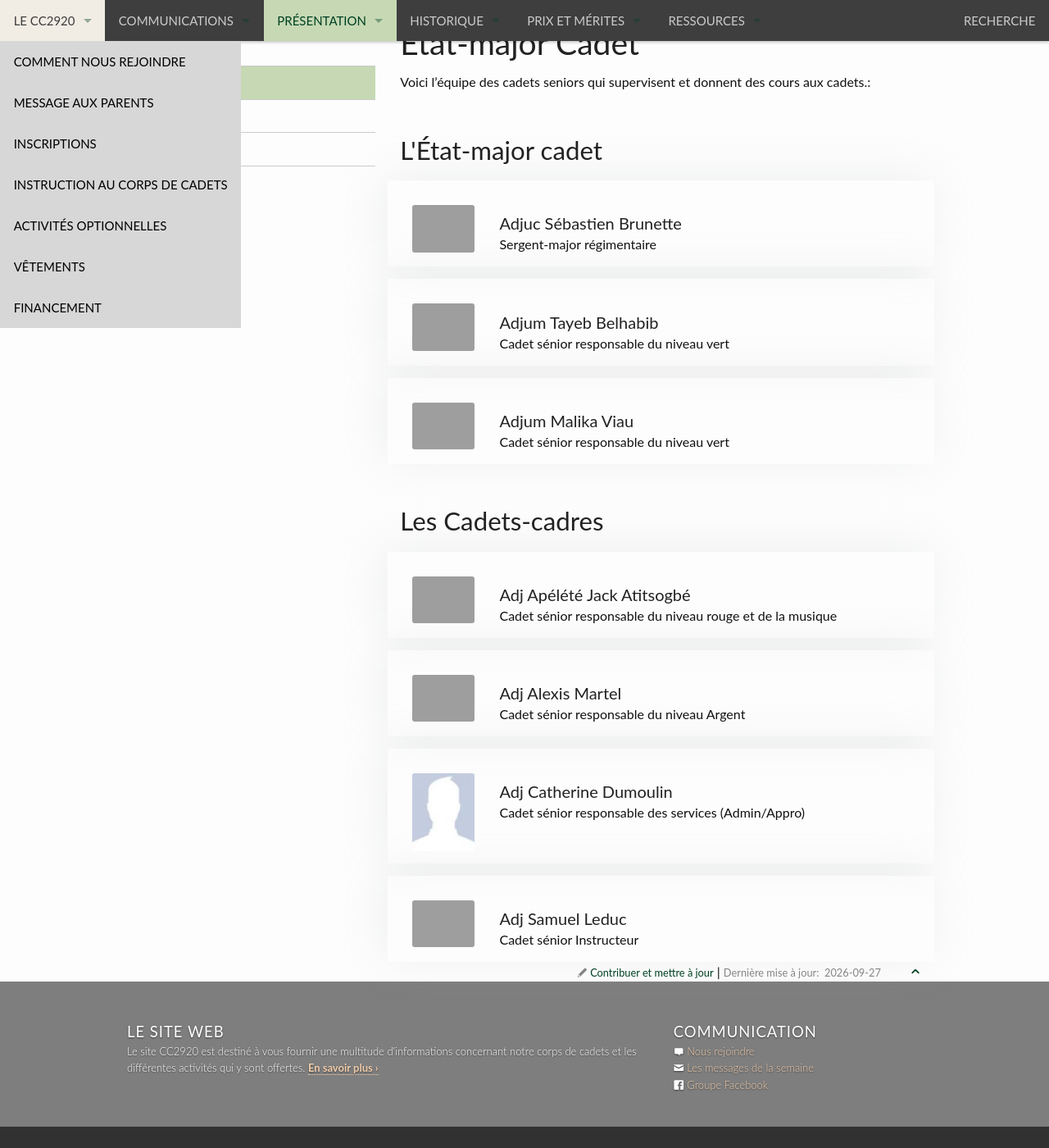
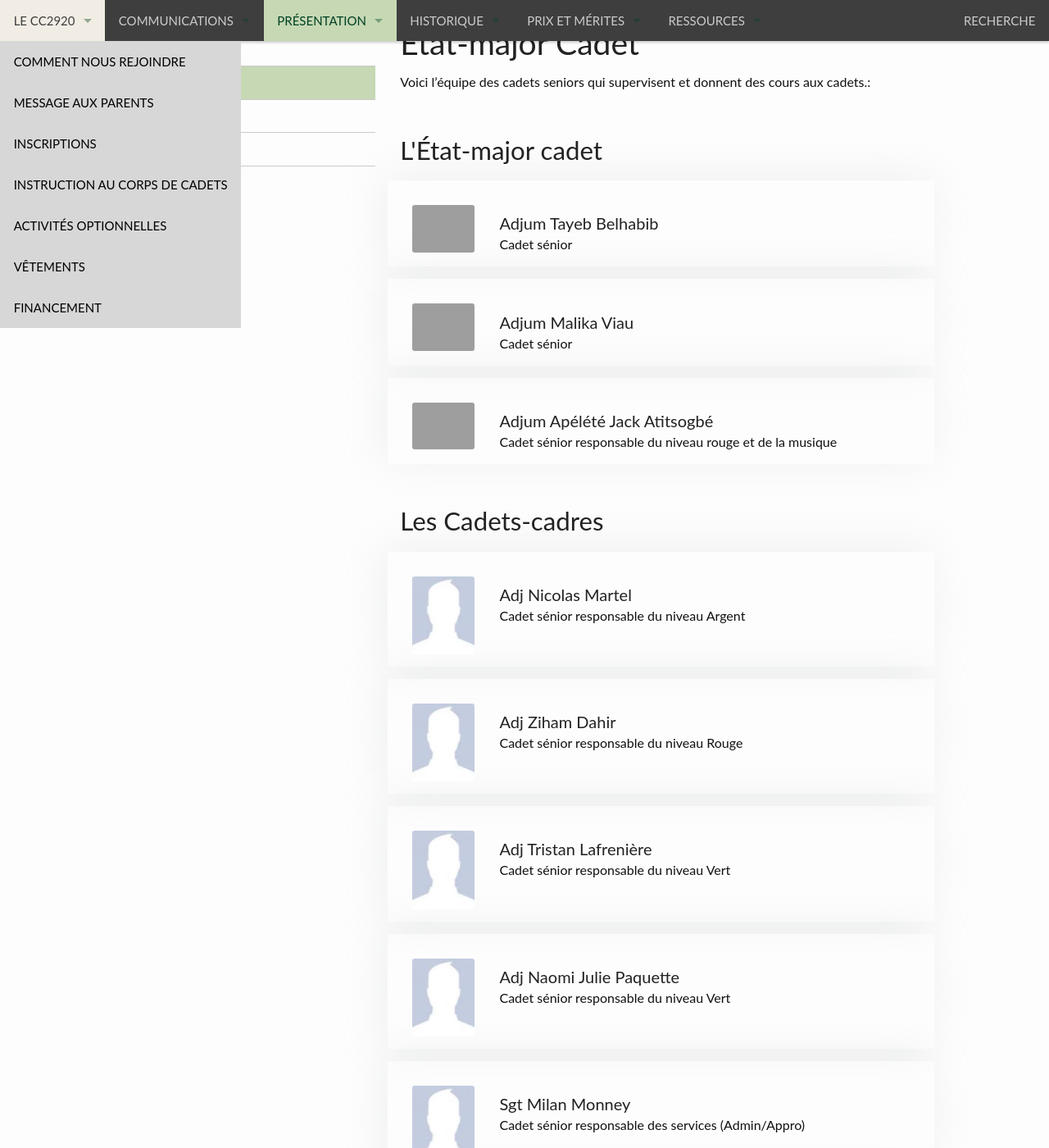
Before and after one commit to CC2920/web, a Jekyll site: the page built from _presentation/etat-major-cadet.md, in a window 1280 px wide and 1400 px high, scrolled down 360 px. Shown: the whole window at 82% size. Built offline with Jekyll 4.4.1, drawn with Linux system fonts in a browser that asks for light colours; some of the changed text lies outside the part shown.

Commit message:
Modify cadet details and add new entries
Updated cadet titles and added new cadets to the list.

```diff
--- a/_presentation/etat-major-cadet.md
+++ b/_presentation/etat-major-cadet.md
@@ -12,20 +12,19 @@ navigationKey: presentation
 #
 les-cadets-major:
     - cadet:
-      name: "Adjuc Sébastien Brunette"
-      title: "Sergent-major régimentaire"
-      picture: "/docs/cadets-cadres/CC2920-Adjuc-Brunette.jpg"
-
-    - cadet:
       name: "Adjum Tayeb Belhabib"
-      title: "Cadet sénior responsable du niveau vert"
+      title: "Cadet sénior"
       picture: "/docs/cadets-cadres/CC2920-Adjum-Belhabib.jpg"
 
     - cadet:
       name: "Adjum Malika Viau"
-      title: "Cadet sénior responsable du niveau vert"
+      title: "Cadet sénior"
       picture: "/docs/cadets-cadres/CC2920-Adjum-Viau.jpg"
 
+    - cadet:
+      name: Adjum Apélété Jack Atitsogbé
+      title: Cadet sénior responsable du niveau rouge et de la musique
+      picture: "/docs/cadets-cadres/CC2920-Adj-Atitsogbé.jpg"
 
 # Chaque groupe contient une list d'items représentant un cadet(te).
 #
@@ -34,26 +33,35 @@ les-cadets-major:
 #
 #
 les-cadets-cadres:
+    - cadet:
+      name: Adj Nicolas Martel
+      title: Cadet sénior responsable du niveau Argent
+      picture:
 
     - cadet:
-      name: Adj Apélété Jack Atitsogbé
-      title: Cadet sénior responsable du niveau rouge et de la musique
-      picture: "/docs/cadets-cadres/CC2920-Adj-Atitsogbé.jpg"
+      name: Adj Ziham Dahir
+      title: Cadet sénior responsable du niveau Rouge
+      picture:
 
     - cadet:
-      name: Adj Alexis Martel
-      title: Cadet sénior responsable du niveau Argent
-      picture:  "/docs/cadets-cadres/CC2920-Adj-Martel.jpg"
+      name: Adj Tristan Lafrenière
+      title: Cadet sénior responsable du niveau Vert
+      picture:
 
     - cadet:
-      name: Adj Catherine Dumoulin
+      name: Adj Naomi Julie Paquette
+      title: Cadet sénior responsable du niveau Vert
+      picture:
+
+    - cadet:
+      name: Sgt Milan Monney
       title: Cadet sénior responsable des services (Admin/Appro)
       picture:
 
     - cadet:
-      name: Adj Samuel Leduc
-      title: Cadet sénior Instructeur
-      picture: "/docs/cadets-cadres/CC2920-Adj-Leduc.JPG"
+      name: Sgt Xolalie Koblavi
+      title: Cadet sénior responsable du niveau Argent
+      picture:
 ---
 
 
```
